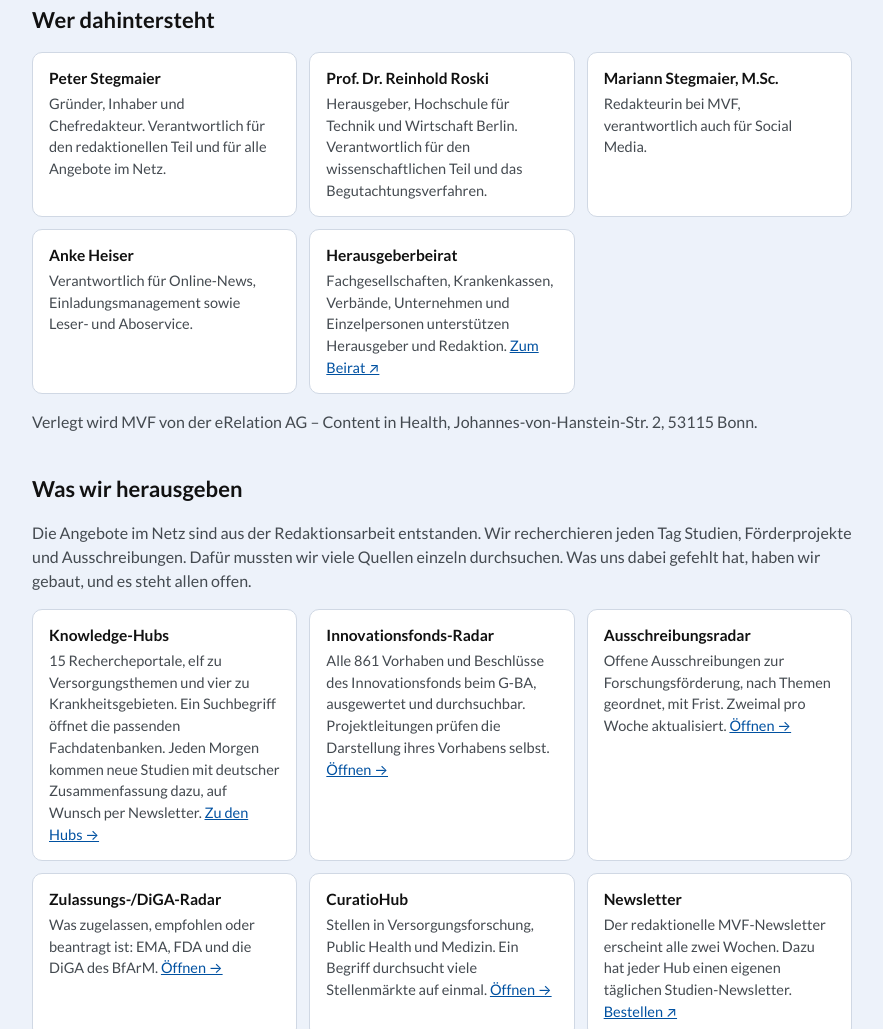
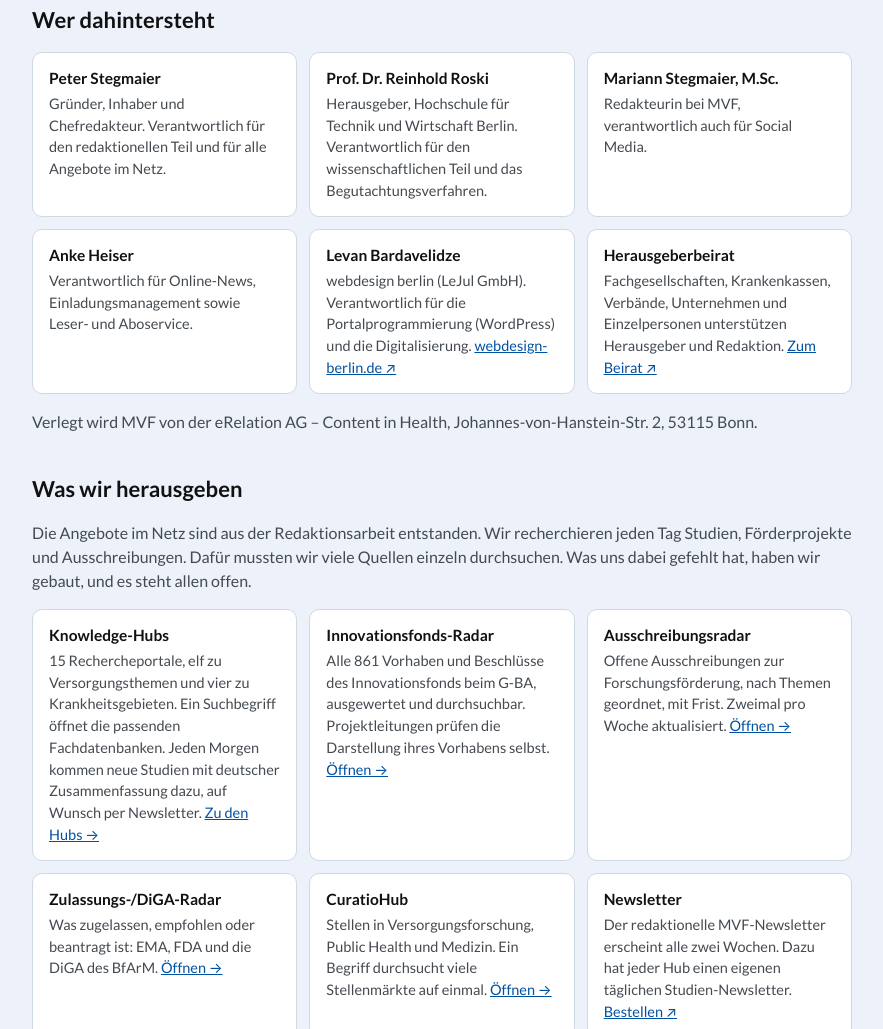
Before and after one commit to mvf-portal/knowledge-hubs, a plain HTML site: page ueber-uns.html in a window 1280 px wide. Shown: the part 1281-2310 px from the top of the page, without its empty margins (314-1197 px from the left). Drawn offline with Linux system fonts and the light colour scheme.

Commit message:
Über uns: Levan Bardavelidze unter „Wer dahintersteht“
Co-Authored-By: Claude Opus 5.5 <noreply@anthropic.com>

```diff
--- a/ueber-uns.html
+++ b/ueber-uns.html
@@ -899,6 +899,7 @@ Der <b>wissenschaftliche Teil</b> veröffentlicht begutachtete Beiträge aus all
   <li><b>Prof. Dr. Reinhold Roski</b>Herausgeber, Hochschule für Technik und Wirtschaft Berlin. Verantwortlich für den wissenschaftlichen Teil und das Begutachtungsverfahren.</li>
   <li><b>Mariann Stegmaier, M.Sc.</b>Redakteurin bei MVF, verantwortlich auch für Social Media.</li>
   <li><b>Anke Heiser</b>Verantwortlich für Online-News, Einladungsmanagement sowie Leser- und Aboservice.</li>
+  <li><b>Levan Bardavelidze</b>webdesign berlin (LeJul GmbH). Verantwortlich für die Portalprogrammierung (WordPress) und die Digitalisierung. <a href="https://www.webdesign-berlin.de" target="_blank" rel="noopener">webdesign-berlin.de ↗</a></li>
   <li><b>Herausgeberbeirat</b>Fachgesellschaften, Krankenkassen, Verbände, Unternehmen und Einzelpersonen unterstützen Herausgeber und Redaktion. <a href="https://www.monitor-versorgungsforschung.de/internals/verlag-medium/beirat/" target="_blank" rel="noopener">Zum Beirat ↗</a></li>
 </ul>
 <p>Verlegt wird MVF von der eRelation AG – Content in Health, Johannes-von-Hanstein-Str. 2, 53115 Bonn.</p></section>
```
